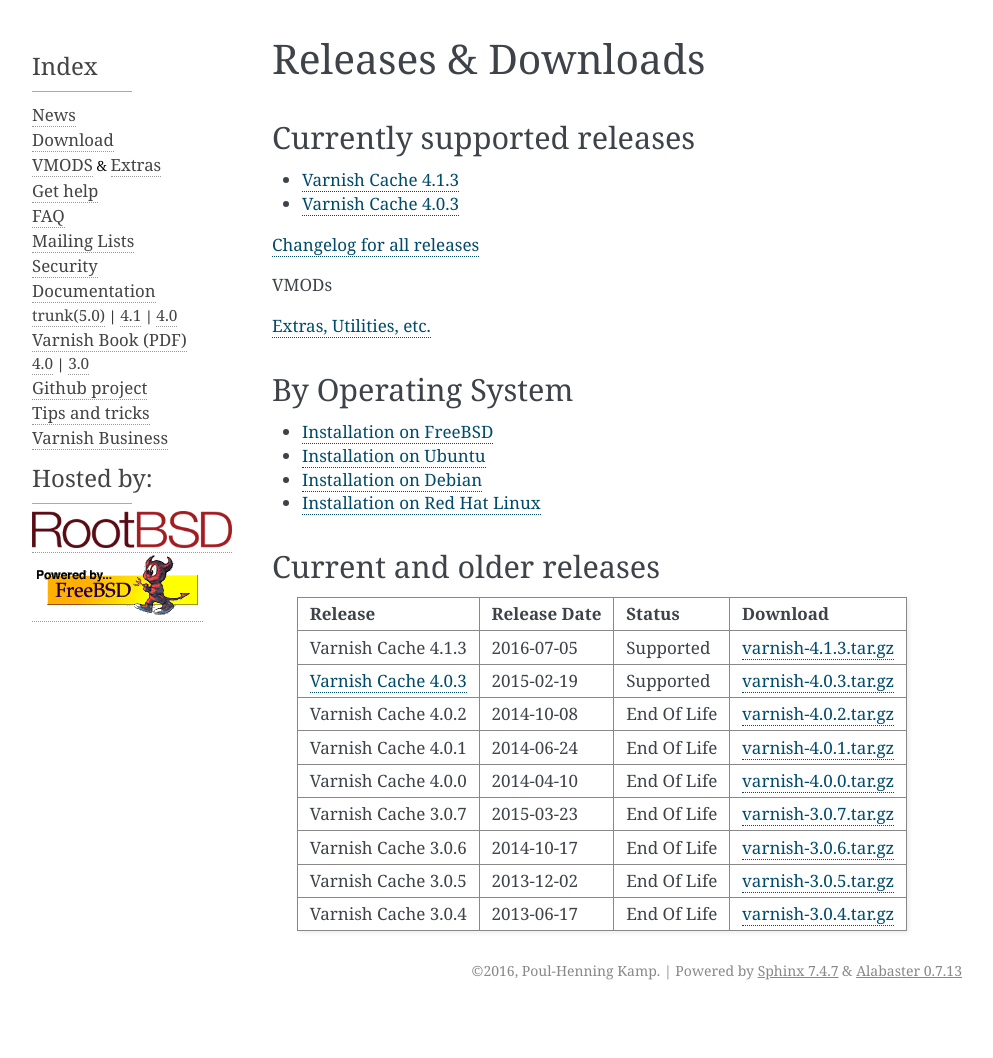
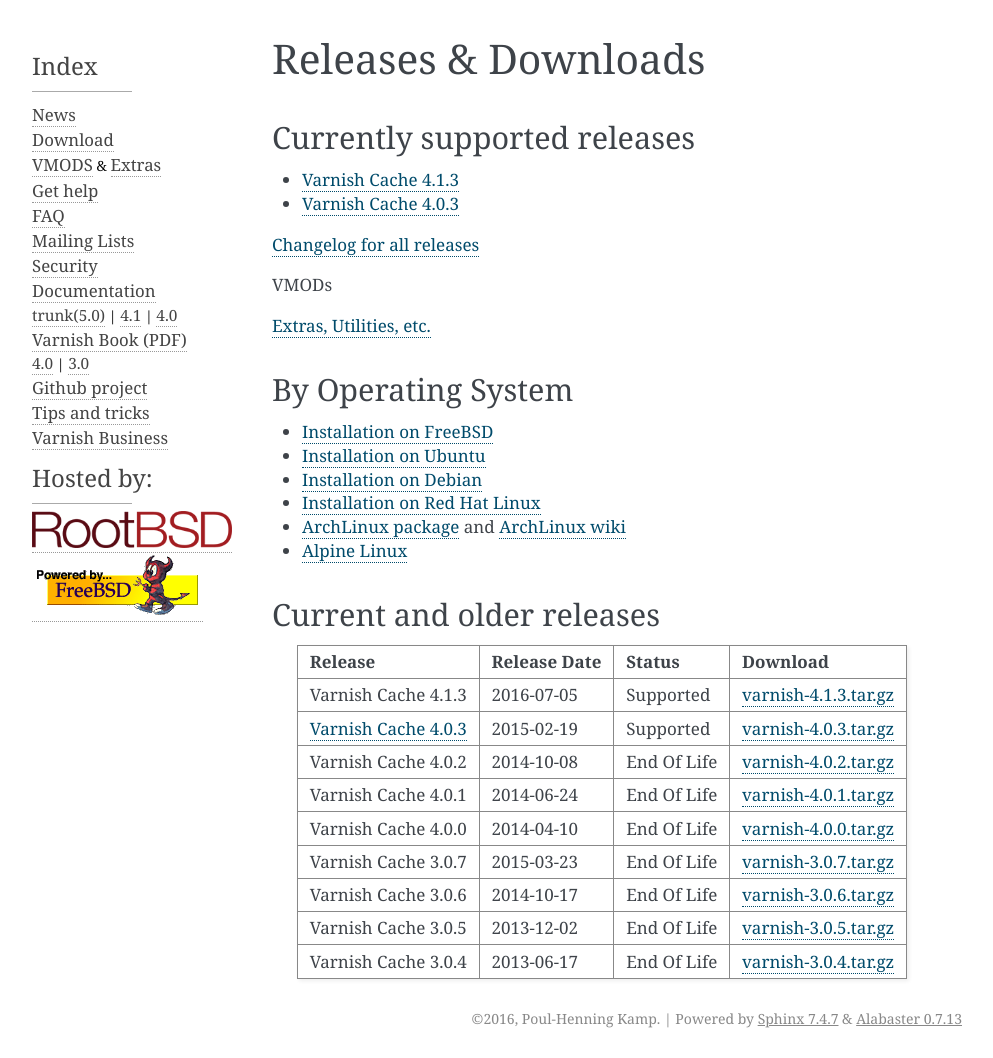
Before and after one commit to varnishcache/homepage, a Sphinx documentation site: the page built from R1/source/releases/index.rst, in a window 1280 px wide. Shown: the whole page, without its empty margins (148-1141 px from the left). Built offline with Sphinx 7.4.7, drawn with Linux system fonts in a browser that asks for light colours; pages that are not in the unit, such as notebooks, are missing from menus; comment, search, counter and statistics services are not loaded; before the commit the page ends 1010 px from its top, so only the background shows below that.

Commit message:
Add links to AlpineLinux and Archlinux packaging.

```diff
--- a/R1/source/releases/index.rst
+++ b/R1/source/releases/index.rst
@@ -22,6 +22,12 @@
 * :ref:`install_ubuntu`
 * :ref:`install_debian`
 * :ref:`install_redhat`
+* `ArchLinux package`_ and `ArchLinux wiki`_
+* `Alpine Linux`_
+
+.. _`ArchLinux package`: https://www.archlinux.org/packages/extra/x86_64/varnish/
+.. _`ArchLinux wiki`: https://wiki.archlinux.org/index.php/Varnish
+.. _`Alpine Linux`: https://pkgs.alpinelinux.org/package/edge/main/x86_64/varnish
 
 Current and older releases
 --------------------------
```
